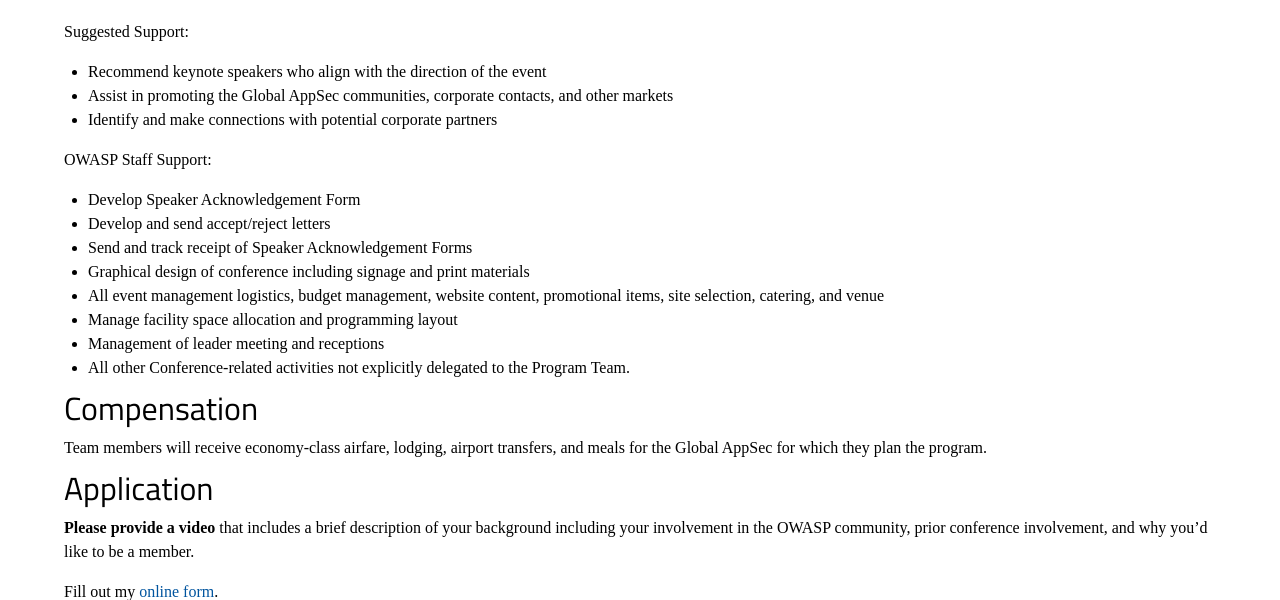
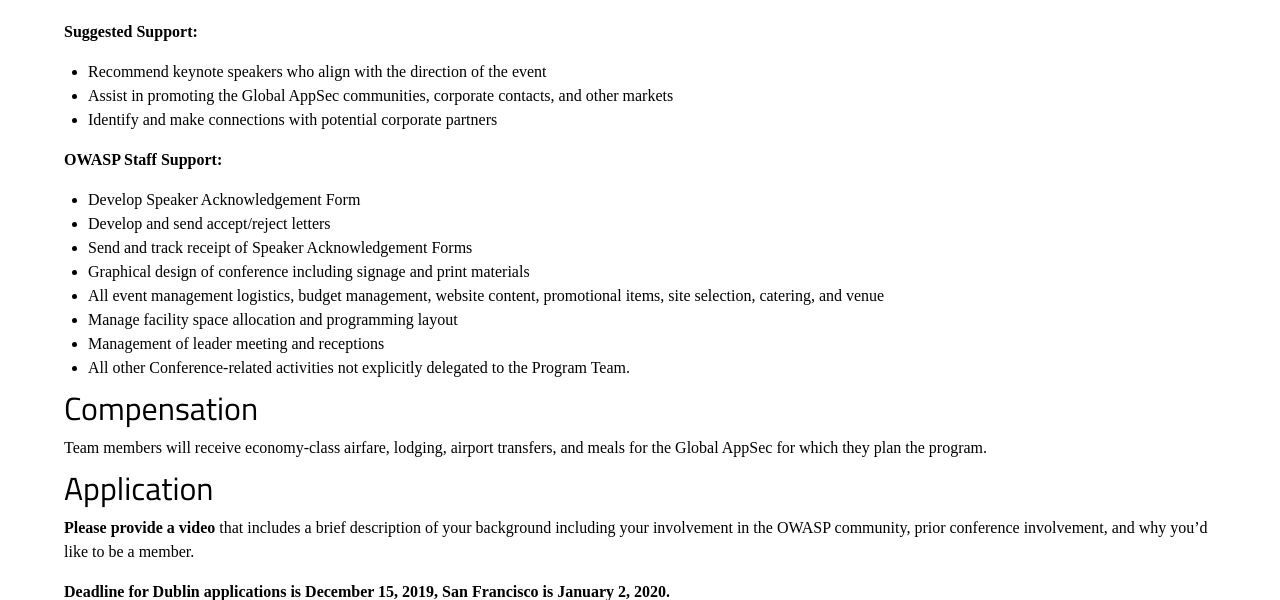
Before and after one commit to OWASP/GlobalAppSecHome, a Jekyll site: the page built from forms/team_application.md, in a window 1280 px wide and 900 px high, scrolled down 1239 px, cut to the strip 0-600 px from the top of the window. Built offline with Jekyll 4.4.1, drawn with Linux system fonts in a browser that asks for light colours; some web fonts are replaced.

Commit message:
Update team_application.md

```diff
--- a/forms/team_application.md
+++ b/forms/team_application.md
@@ -16,7 +16,7 @@
 ## Responsibilities
 The Program Team will meet on a regular cadence, which will become meet more frequently as circumstances require. Team membership is a substantial commitment beginning prior to the Global AppSec and up to one-month post-event.
 
-Team Members:
+**Team Members:**
 * Identify program themes
 * Develop detailed timeline for submission and review process
 * Promote the open call for submissions (training and papers) amongst subject matter experts and encourage submissions
@@ -31,12 +31,12 @@
    * Introducing keynote speakers and facilitators
    * Providing closing remarks
 
-Suggested Support:
+**Suggested Support:**
 * Recommend keynote speakers who align with the direction of the event
 * Assist in promoting the Global AppSec communities, corporate contacts, and other markets
 * Identify and make connections with potential corporate partners
 
-OWASP Staff Support:
+**OWASP Staff Support:**
 * Develop Speaker Acknowledgement Form
 * Develop and send accept/reject letters
 * Send and track receipt of Speaker Acknowledgement Forms
@@ -52,4 +52,6 @@
 ## Application
 **Please provide a video** that includes a brief description of your background including your involvement in the OWASP community,  prior conference involvement, and why you'd like to be a member.
 
+**Deadline for Dublin applications is December 15, 2019, San Francisco is January 2, 2020.**
+
 <div id="wufoo-qg5xamb04s1ubu"> Fill out my <a href="https://owasp.wufoo.com/forms/qg5xamb04s1ubu">online form</a>. </div> <script type="text/javascript"> var qg5xamb04s1ubu; (function(d, t) { var s = d.createElement(t), options = { 'userName':'owasp', 'formHash':'qg5xamb04s1ubu', 'autoResize':true, 'async':true, 'host':'wufoo.com', 'header':'show', 'ssl':true }; s.src = ('https:' == d.location.protocol ?'https://':'http://') + 'secure.wufoo.com/scripts/embed/form.js'; s.onload = s.onreadystatechange = function() { var rs = this.readyState; if (rs) if (rs != 'complete') if (rs != 'loaded') return; try { qg5xamb04s1ubu = new WufooForm(); qg5xamb04s1ubu.initialize(options); qg5xamb04s1ubu.display(); } catch (e) { } }; var scr = d.getElementsByTagName(t)[0], par = scr.parentNode; par.insertBefore(s, scr); })(document, 'script'); </script>
```
